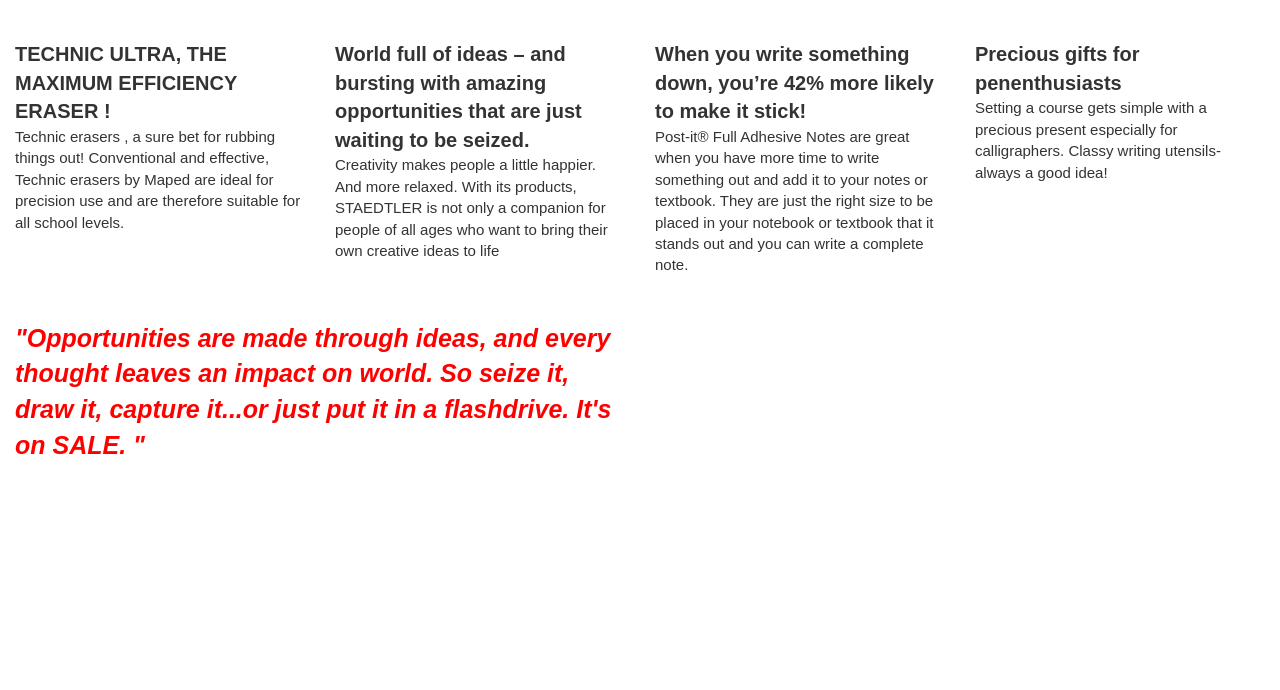
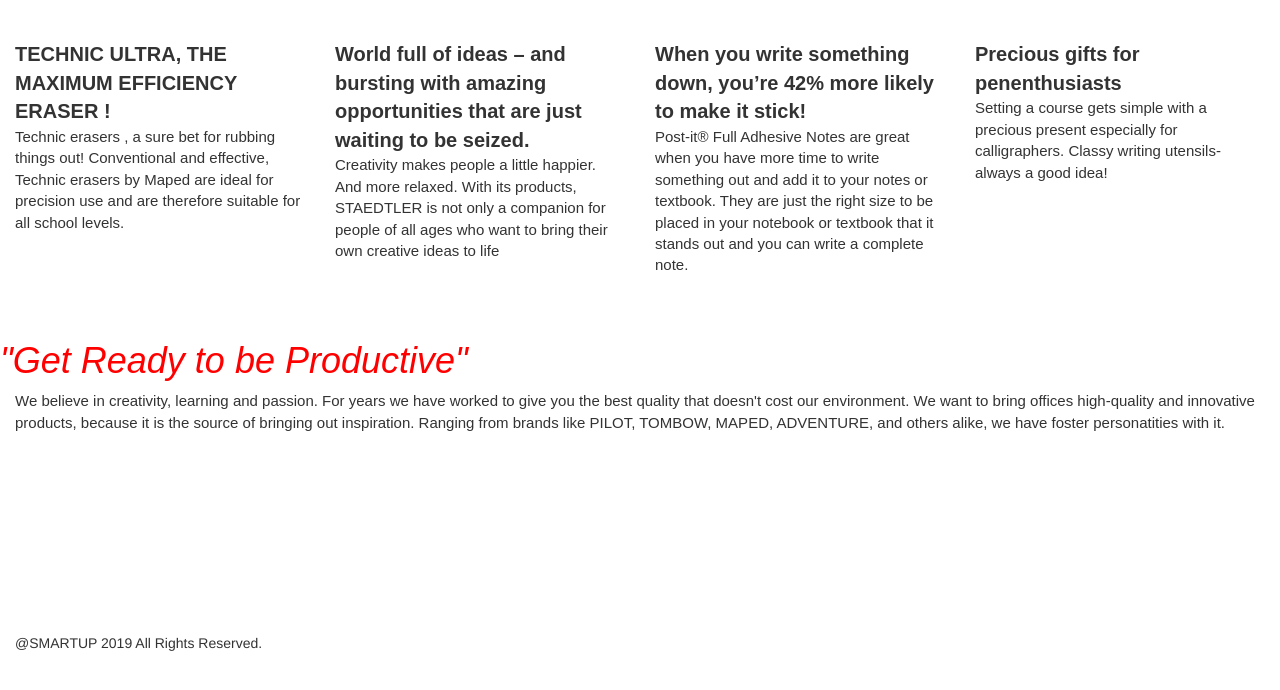
Before and after one commit to simplybelieving/smartup, a website: page public/app/views/index.html in a window 1280 px wide. Shown: the part 100-790 px from the top of the page. Drawn offline with nearby package versions, Linux system fonts and the light colour scheme; some packages are replaced by stand-ins of ours; files that its build step writes are made by us from their sources; no server answers; a script that the page names is missing.

Commit message:
Update home.html

```diff
--- a/public/app/views/pages/home.html
+++ b/public/app/views/pages/home.html
@@ -89,17 +89,21 @@
 </div>
 
 <div class="row">
-  <div class="col-lg-6 m-b-lg">
-    <div class="homequote"> "Opportunities are made through ideas, and every thought leaves an impact on world.
-      So seize it, draw it, capture it...or just
-      put it in a flashdrive. It's on SALE. "
+  <div class="homequote"><h1>"Get Ready to be Productive"</h1></div>
+    <div class="col-lg-12 m-b-lg">
+<p class="my_hometextsub">We believe in creativity, learning and passion. For years we have worked to give you the best quality that doesn't cost our environment.
+We want to bring offices high-quality and innovative products, because it is the source of bringing out inspiration.
+Ranging from brands like PILOT, TOMBOW, MAPED, ADVENTURE, and others alike, we have foster personatities with it.</p>
     </div>
 
-  </div>
-<div class="col-lg-6 m-b-lg">
-      <div class="panel-picture">
-     <a href= {{Desc8}} ><img style="max-width: 100%; padding-top: 5%; padding-bottom: 5%; height: auto; width: auto\9;" ng-src= {{Home8}}></a>
-      </div>
+    <div class="col-lg-12 m-b-lg">
+          <div class="panel-picture">
+         <a href= {{Desc8}} ><img style="max-width: 100%; padding-top: 5%; padding-bottom: 5%; height: auto; width: auto\9;" ng-src= {{Home8}}></a>
+          </div>
+    </div>
+</div>
+
 
 </div>
-</div>
+
+<div class="footer">@SMARTUP 2019 All Rights Reserved.</div>
```
